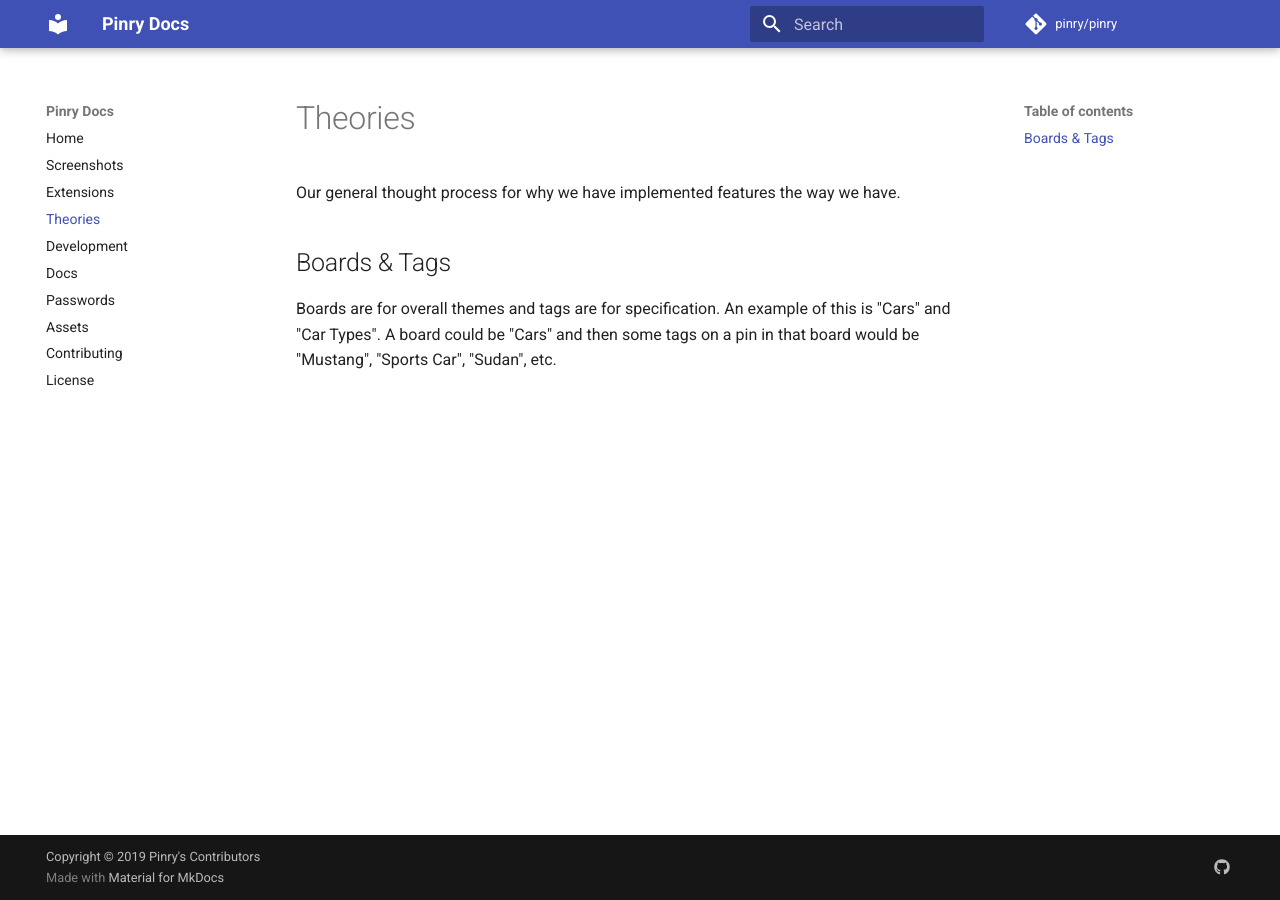
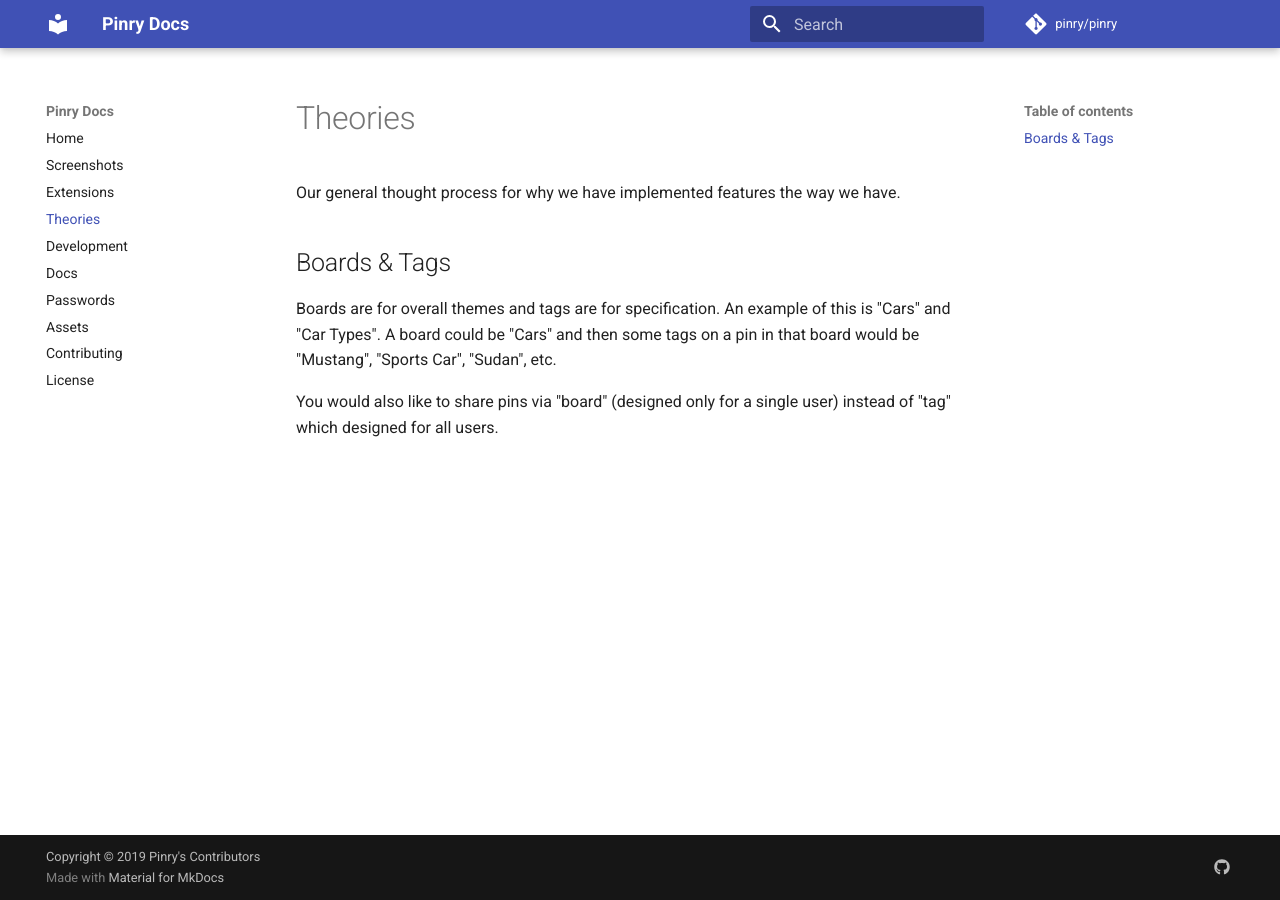
Before and after one commit to pinry/pinry, an MkDocs documentation site: the page built from docs/src/theories.md, in a window 1280 px wide. Built offline with MkDocs 1.6.1 and Material for MkDocs 9.7.7, drawn with Linux system fonts in a browser that asks for light colours; comment, search, counter and statistics services are not loaded.

Commit message:
Doc: Add one more example for board usage

```diff
--- a/docs/src/theories.md
+++ b/docs/src/theories.md
@@ -8,3 +8,6 @@
 Boards are for overall themes and tags are for specification. An example of this
 is "Cars" and "Car Types". A board could be "Cars" and then some tags on a pin
 in that board would be "Mustang", "Sports Car", "Sudan", etc.
+
+You would also like to share pins via "board" (designed only for a single user)
+instead of "tag" which designed for all users.
```
